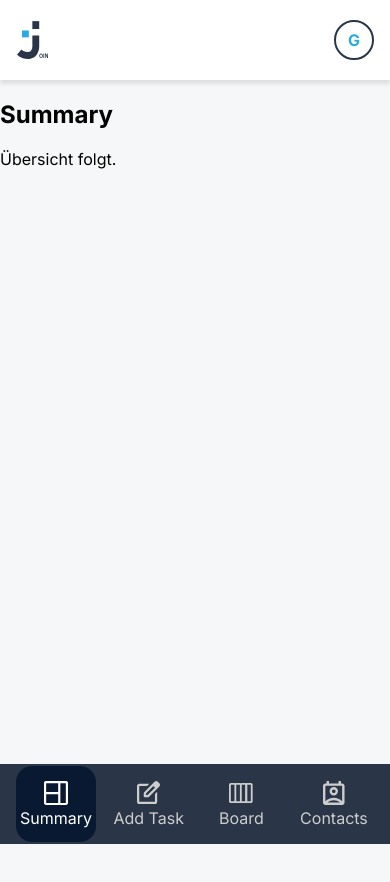
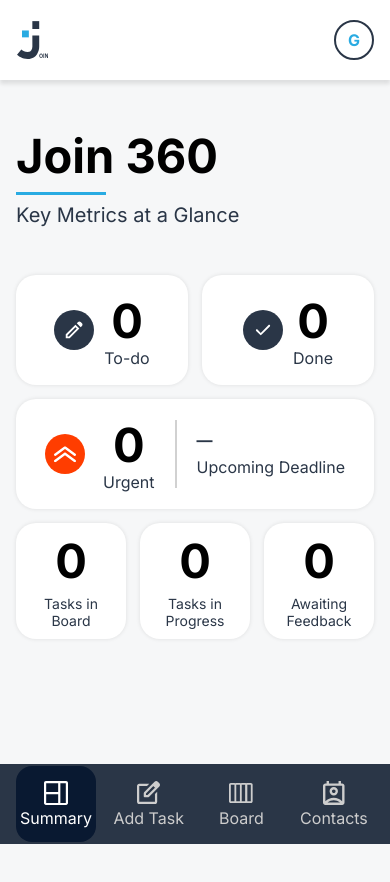
Before and after one commit to rogerfriebus/join, an Angular app: page /login in a window 390 px wide. Both pictures are taken after a click on the button "Als Gast fortfahren". Shown: the top 882 px of the page. Built offline with nearby package versions, Linux system fonts and the light colour scheme.

Commit message:
feat(summary): add dashboard layout

```diff
--- a/src/app/pages/summary/summary.html
+++ b/src/app/pages/summary/summary.html
@@ -1,5 +1,68 @@
-<!-- TODO (Sprint 1+): Summary-Kacheln / Kennzahlen laut Figma -->
-<section class="summary">
-  <h1>Summary</h1>
-  <p>Übersicht folgt.</p>
+<section class="summary" aria-labelledby="summary-title">
+  <div class="summary__headline">
+    <h1 id="summary-title">Join 360</h1>
+    <span class="summary__headline-divider" aria-hidden="true"></span>
+    <p>Key Metrics at a Glance</p>
+  </div>
+
+  <div class="summary__content">
+    <div class="summary__cards" aria-label="Task overview">
+      <div class="summary__top-row">
+        <article class="summary-card summary-card--wide">
+          <span class="summary-card__icon summary-card__icon--edit" aria-hidden="true"></span>
+          <div class="summary-card__text">
+            <strong>0</strong>
+            <span>To-do</span>
+          </div>
+        </article>
+
+        <article class="summary-card summary-card--wide">
+          <span class="summary-card__icon summary-card__icon--check" aria-hidden="true"></span>
+          <div class="summary-card__text">
+            <strong>0</strong>
+            <span>Done</span>
+          </div>
+        </article>
+      </div>
+
+      <article class="summary-card summary-card--urgent">
+        <div class="summary-card__urgent-info">
+          <span class="summary-card__icon summary-card__icon--urgent" aria-hidden="true"></span>
+          <div class="summary-card__text">
+            <strong>0</strong>
+            <span>Urgent</span>
+          </div>
+        </div>
+
+        <span class="summary-card__divider" aria-hidden="true"></span>
+
+        <div class="summary-card__deadline">
+          <strong>—</strong>
+          <span>Upcoming Deadline</span>
+        </div>
+      </article>
+
+      <div class="summary__bottom-row">
+        <article class="summary-card summary-card--small">
+          <strong>0</strong>
+          <span>Tasks in Board</span>
+        </article>
+
+        <article class="summary-card summary-card--small">
+          <strong>0</strong>
+          <span>Tasks in Progress</span>
+        </article>
+
+        <article class="summary-card summary-card--small">
+          <strong>0</strong>
+          <span>Awaiting Feedback</span>
+        </article>
+      </div>
+    </div>
+
+    <aside class="summary__greeting" aria-label="Greeting">
+      <p>Good morning,</p>
+      <strong>Guest</strong>
+    </aside>
+  </div>
 </section>
--- a/src/app/pages/summary/summary.scss
+++ b/src/app/pages/summary/summary.scss
@@ -0,0 +1,349 @@
+.summary {
+  box-sizing: border-box;
+  width: 100%;
+  max-width: 1208px;
+  padding: 110px 96px 80px;
+  font-family: 'Inter', sans-serif;
+  color: #2a3647;
+}
+
+.summary__headline {
+  display: flex;
+  align-items: center;
+  gap: 30px;
+  margin-bottom: 56px;
+}
+
+.summary__headline h1 {
+  margin: 0;
+  color: #000000;
+  font-size: 61px;
+  font-weight: 700;
+  line-height: 120%;
+}
+
+.summary__headline p {
+  margin: 0;
+  font-size: 27px;
+  font-weight: 400;
+  line-height: 120%;
+}
+
+.summary__headline-divider {
+  width: 0;
+  height: 59px;
+  border-left: 3px solid #29abe2;
+}
+
+.summary__content {
+  display: flex;
+  align-items: center;
+  gap: 80px;
+}
+
+.summary__cards {
+  display: flex;
+  flex-direction: column;
+  gap: 28px;
+  width: 560px;
+}
+
+.summary__top-row,
+.summary__bottom-row {
+  display: flex;
+  gap: 28px;
+}
+
+.summary-card {
+  box-sizing: border-box;
+  border: unset;
+  border-radius: 30px;
+  background-color: #ffffff;
+  box-shadow: 0 0 4px rgba(0, 0, 0, 0.1);
+  transition: transform 100ms ease-in-out, background-color 100ms ease-in-out;
+}
+
+.summary-card--wide {
+  display: flex;
+  align-items: center;
+  justify-content: center;
+  gap: 18px;
+  width: 264px;
+  height: 168px;
+}
+
+.summary-card--urgent {
+  display: flex;
+  align-items: center;
+  justify-content: center;
+  gap: 61px;
+  width: 560px;
+  height: 168px;
+  padding: 28px 48px;
+}
+
+.summary-card--small {
+  display: flex;
+  flex-direction: column;
+  align-items: center;
+  justify-content: center;
+  gap: 13px;
+  width: 168px;
+  height: 168px;
+  text-align: center;
+}
+
+.summary-card__urgent-info {
+  display: flex;
+  align-items: center;
+  gap: 18px;
+}
+
+.summary-card__text {
+  display: flex;
+  flex-direction: column;
+  align-items: center;
+}
+
+.summary-card strong,
+.summary-card__text strong {
+  color: #000000;
+  font-size: 64px;
+  font-weight: 600;
+  line-height: 120%;
+}
+
+.summary-card span,
+.summary-card__text span {
+  color: #2a3647;
+  font-size: 20px;
+  font-weight: 400;
+  line-height: 120%;
+}
+
+.summary-card__icon {
+  display: flex;
+  align-items: center;
+  justify-content: center;
+  width: 69px;
+  height: 69px;
+  border-radius: 50%;
+  background-color: #2a3647;
+}
+
+.summary-card__icon::before {
+  content: '';
+  display: block;
+  width: 32px;
+  height: 32px;
+  background-color: #ffffff;
+  mask-repeat: no-repeat;
+  mask-position: center;
+  mask-size: contain;
+  -webkit-mask-repeat: no-repeat;
+  -webkit-mask-position: center;
+  -webkit-mask-size: contain;
+}
+
+.summary-card__icon--edit::before {
+  mask-image: url('/assets/icons/edit.svg');
+  -webkit-mask-image: url('/assets/icons/edit.svg');
+}
+
+.summary-card__icon--check::before {
+  mask-image: url('/assets/icons/check.svg');
+  -webkit-mask-image: url('/assets/icons/check.svg');
+}
+
+.summary-card__icon--urgent {
+  background-color: #ff3d00;
+}
+
+.summary-card__icon--urgent::before {
+  mask-image: url('/assets/icons/prio_urgent.svg');
+  -webkit-mask-image: url('/assets/icons/prio_urgent.svg');
+}
+
+.summary-card__divider {
+  width: 0;
+  height: 102px;
+  border-left: 2px solid #d1d1d1;
+}
+
+.summary-card__deadline {
+  display: flex;
+  flex-direction: column;
+  gap: 13px;
+}
+
+.summary-card__deadline strong {
+  color: #2a3647;
+  font-size: 21px;
+  font-weight: 700;
+  line-height: 120%;
+}
+
+.summary-card__deadline span {
+  font-size: 16px;
+}
+
+.summary__greeting {
+  display: flex;
+  flex-direction: column;
+  justify-content: center;
+  gap: 3px;
+  min-width: 300px;
+}
+
+.summary__greeting p,
+.summary__greeting strong {
+  margin: 0;
+  line-height: 120%;
+}
+
+.summary__greeting p {
+  font-size: 47px;
+  font-weight: 500;
+}
+
+.summary__greeting strong {
+  color: #29abe2;
+  font-size: 64px;
+  font-weight: 700;
+}
+
+@media (max-width: 1180px) {
+  .summary {
+    padding-right: 48px;
+    padding-left: 48px;
+  }
+
+  .summary__content {
+    gap: 48px;
+  }
+}
+
+@media (max-width: 1010px) {
+  .summary {
+    max-width: none;
+    min-height: calc(100vh - 160px);
+    padding: 48px 16px 104px;
+  }
+
+  .summary__headline {
+    flex-direction: column;
+    align-items: flex-start;
+    gap: 8px;
+    max-width: 396px;
+    margin: 0 auto 48px;
+  }
+
+  .summary__headline h1 {
+    font-size: 47px;
+  }
+
+  .summary__headline p {
+    font-size: 20px;
+  }
+
+  .summary__headline-divider {
+    width: 90px;
+    height: 0;
+    border-top: 3px solid #29abe2;
+    border-left: unset;
+  }
+
+  .summary__content {
+    justify-content: center;
+  }
+
+  .summary__greeting {
+    display: none;
+  }
+
+  .summary__cards {
+    width: min(396px, 100%);
+    gap: 14px;
+  }
+
+  .summary__top-row,
+  .summary__bottom-row {
+    gap: 14px;
+  }
+
+  .summary-card {
+    border-radius: 20px;
+  }
+
+  .summary-card--wide {
+    flex: 1 1 0;
+    height: 110px;
+    gap: 10px;
+  }
+
+  .summary-card--urgent {
+    width: 100%;
+    height: 110px;
+    gap: 20px;
+    padding: 28px 0;
+  }
+
+  .summary-card--small {
+    flex: 1 1 0;
+    height: 116px;
+    gap: 6px;
+  }
+
+  .summary-card__icon {
+    width: 40px;
+    height: 40px;
+  }
+
+  .summary-card__icon::before {
+    width: 22px;
+    height: 22px;
+  }
+
+  .summary-card strong,
+  .summary-card__text strong {
+    font-size: 47px;
+  }
+
+  .summary-card span,
+  .summary-card__text span {
+    font-size: 16px;
+  }
+
+  .summary-card--small span {
+    max-width: 90px;
+    font-size: 14px;
+  }
+
+  .summary-card__divider {
+    height: 68px;
+  }
+
+  .summary-card__deadline {
+    gap: 8px;
+  }
+
+  .summary-card__deadline strong,
+  .summary-card__deadline span {
+    font-size: 16px;
+  }
+}
+
+@media (max-width: 360px) {
+  .summary-card--urgent {
+    gap: 12px;
+  }
+
+  .summary-card__urgent-info {
+    gap: 8px;
+  }
+
+  .summary-card span,
+  .summary-card__text span {
+    font-size: 14px;
+  }
+}
```
